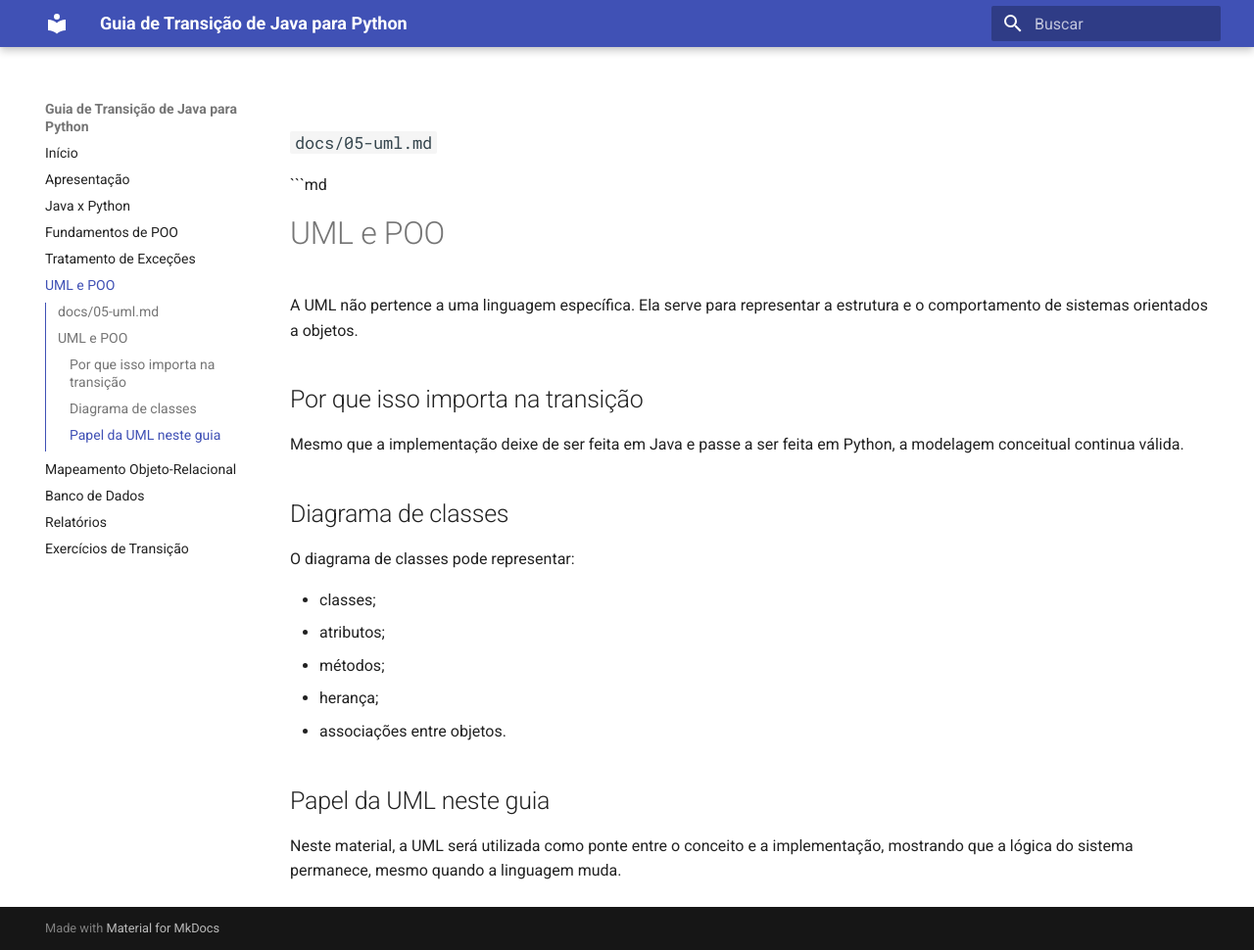
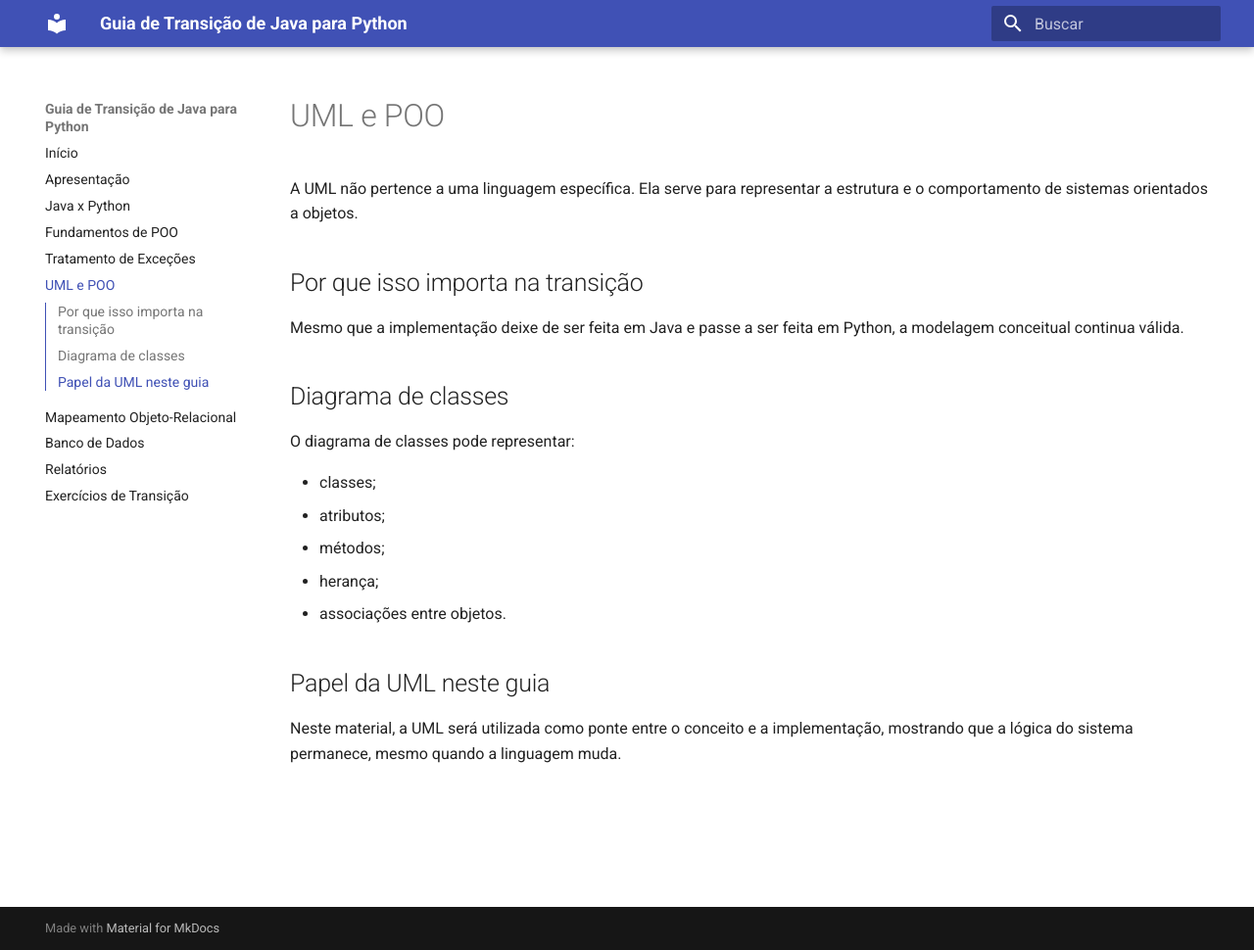
Before and after one commit to danielaflor/guia-poo, an MkDocs documentation site: the page built from docs/05-uml.md, in a window 1280 px wide and 970 px high. Shown: the whole window at 98% size. Built offline with MkDocs 1.6.1 and Material for MkDocs 9.7.7, drawn with Linux system fonts in a browser that asks for light colours.

Commit message:
Clean up UML documentation formatting
Removed unnecessary header and code block from UML documentation.

````diff
--- a/docs/05-uml.md
+++ b/docs/05-uml.md
@@ -1,6 +1,3 @@
-
-### `docs/05-uml.md`
-```md
 # UML e POO
 
 A UML não pertence a uma linguagem específica. Ela serve para representar a estrutura e o comportamento de sistemas orientados a objetos.
````
